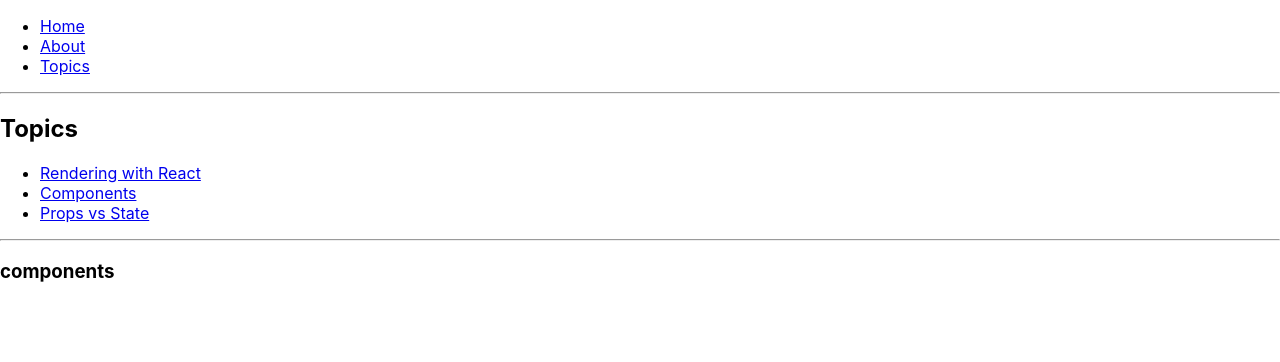
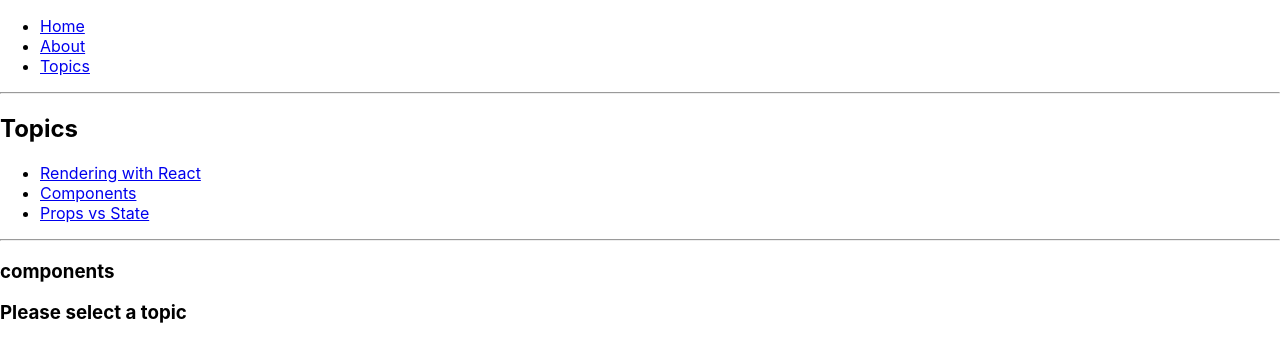
Before and after one commit to anthony-nagtalon/react-bootcamp-day-4, a React (Create React App) app in the folder intro/: page /topics/components in a window 1280 px wide. Shown: the top 362 px of the page. Built offline with nearby package versions, Linux system fonts and the light colour scheme.

Commit message:
Completed course

```diff
--- a/intro/src/components/Topics.js
+++ b/intro/src/components/Topics.js
@@ -24,7 +24,10 @@
 
             <hr />
 
-            <Route path='/topics/:topicId' component={Topic} />
+            <Route path={`${match.path}/:topicId`} component={Topic} />
+            <Route exact path={match.patch} render={() => {
+                return <h3>Please select a topic</h3>
+            }} />
         </div>
     )
 }
```
